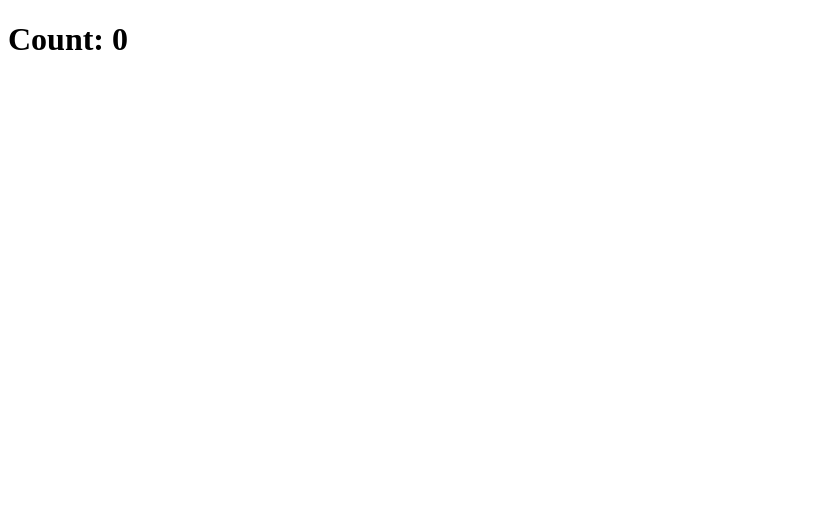
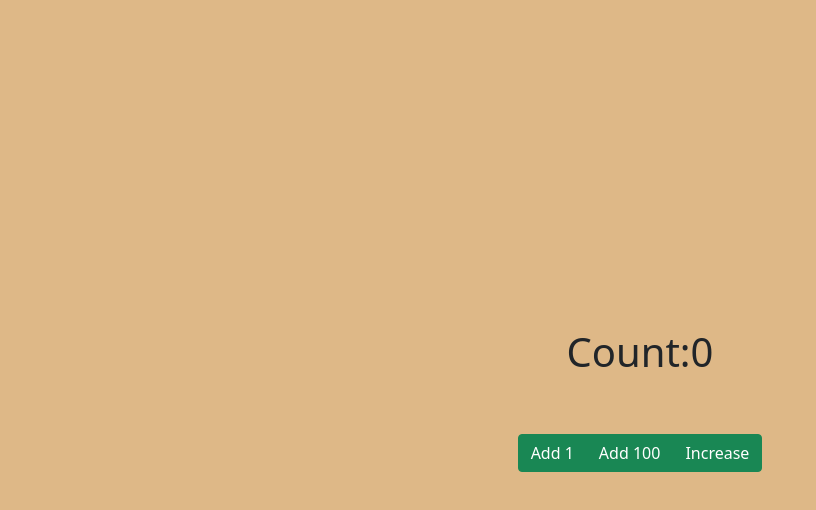
Before and after one commit to mate-academy/react_counter, a React (Create React App) app: page / in a window 1280 px wide. Shown: the top 510 px of the page, without its empty margins (0-816 px from the left). Built offline with nearby package versions, Linux system fonts and the light colour scheme; the HTML template or start-up script is replaced by a standard one.

Commit message:
solution

```diff
--- a/public/index.html
+++ b/public/index.html
@@ -4,6 +4,7 @@
     <meta charset="utf-8" />
     <meta name="viewport" content="width=device-width, initial-scale=1" />
     <title>React App</title>
+    <link href="https://cdn.jsdelivr.net/npm/bootstrap@5.0.2/dist/css/bootstrap.min.css" rel="stylesheet" integrity="sha384-EVSTQN3/azprG1Anm3QDgpJLIm9Nao0Yz1ztcQTwFspd3yD65VohhpuuCOmLASjC" crossorigin="anonymous">
   </head>
   <body>
     <div id="root"></div>
--- a/src/App.js
+++ /dev/null
@@ -1,18 +0,0 @@
-import React from 'react';
-import './App.scss';
-
-class App extends React.Component {
-  addOne = () => {};
-
-  add100 = () => {};
-
-  increase = () => {};
-
-  render() {
-    return (
-      <h1>Count: 0</h1>
-    );
-  }
-}
-
-export default App;
--- /dev/null
+++ b/src/App.jsx
@@ -0,0 +1,11 @@
+import React from 'react';
+import './App.scss';
+import { Counter } from './components/Counter/Counter';
+
+const App = () => (
+  <div className="App">
+    <Counter />
+  </div>
+);
+
+export default App;
--- a/src/App.scss
+++ b/src/App.scss
@@ -1 +1,10 @@
-// styles go here
+.App {
+  display: flex;
+  height: 100vh;
+  flex-direction: column;
+  align-items: center;
+  justify-content: center;
+  gap: 50px;
+
+  background-color: burlywood;
+}
--- /dev/null
+++ b/src/components/Button/Button.jsx
@@ -0,0 +1,17 @@
+import React from 'react';
+import PropTypes from 'prop-types';
+
+export const Button = ({ innerText, action }) => (
+  <button
+    type="button"
+    className="btn btn-success"
+    onClick={action}
+  >
+    {innerText}
+  </button>
+);
+
+Button.propTypes = {
+  innerText: PropTypes.string.isRequired,
+  action: PropTypes.func.isRequired,
+};
--- /dev/null
+++ b/src/components/Counter/Counter.jsx
@@ -0,0 +1,55 @@
+import React from 'react';
+import { Button } from '../Button/Button';
+
+export class Counter extends React.Component {
+  state = {
+    count: 0,
+  }
+
+  addOne = () => {
+    this.setState(state => ({
+      count: state.count + 1,
+    }));
+  };
+
+  add100 = () => {
+    this.setState(state => ({
+      count: state.count + 100,
+    }));
+  };
+
+  increase = () => {
+    this.addOne();
+
+    if (this.state.count % 5 === 0 && this.state.count > 0) {
+      this.add100();
+    }
+  };
+
+  render() {
+    const { count } = this.state;
+
+    return (
+      <>
+        <h1>
+          Count:
+          {count}
+        </h1>
+        <div className="btn-group">
+          <Button
+            innerText="Add 1"
+            action={this.addOne}
+          />
+          <Button
+            innerText="Add 100"
+            action={this.add100}
+          />
+          <Button
+            innerText="Increase"
+            action={this.increase}
+          />
+        </div>
+      </>
+    );
+  }
+}
```
Also changed, not shown: 1 other file (tests, documents, lock files or other folders).
